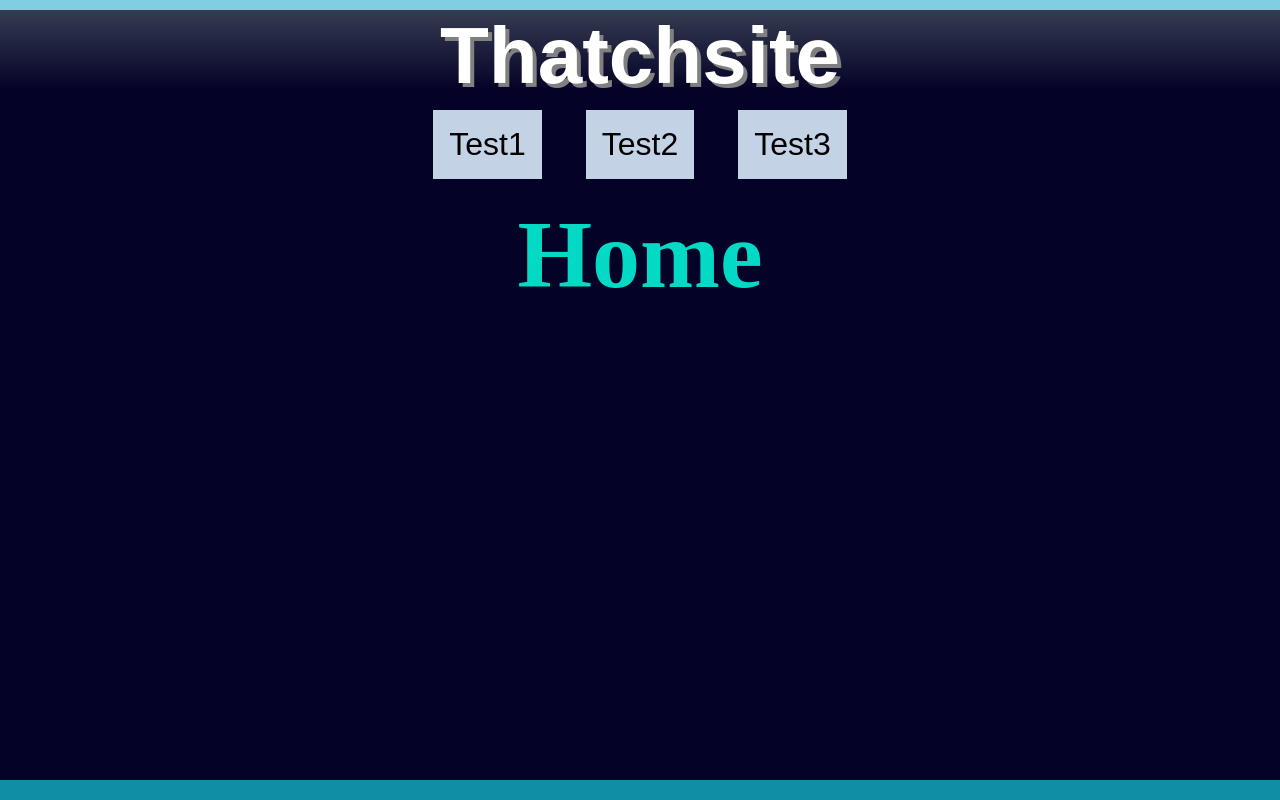
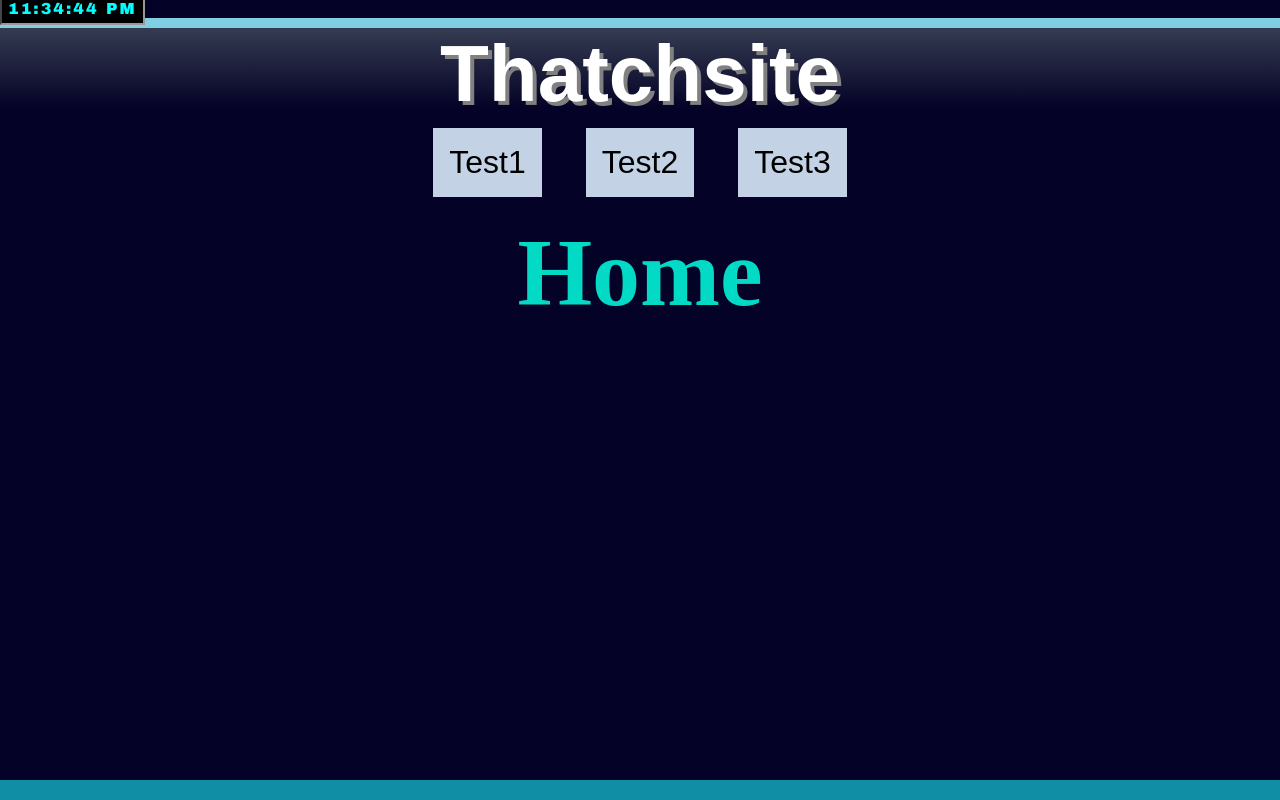
Before and after one commit to FLLwebsite/website, a plain HTML site: page home.html in a window 1280 px wide. Drawn offline with Linux system fonts and the light colour scheme.

Commit message:
Update home.html

```diff
--- a/home.html
+++ b/home.html
@@ -3,6 +3,18 @@
   <head>
 <link rel="shortcut icon" type="image/x-icon" href="favicon.ico">
     <style>
+      .clockStyle {
+	background-color:#000;
+	border:#999 2px inset;
+	padding:6px;
+	color:#0FF;
+	font-family:"Arial Black", Gadget, sans-serif;
+    font-size:16px;
+    font-weight:bold;
+	letter-spacing: 2px;
+	display:inline;
+
+}
 
         .dropbtn {
   background-color: #c3d2e5;
@@ -144,7 +156,36 @@ color: #03dac5;
 
   </head>
     <body>
-
+      <div id="clockDisplay" class="clockStyle"></div>
+<center><script>
+function renderTime() {
+	var currentTime = new Date();
+	var time = "AM";
+	var h = currentTime.getHours();
+	var m = currentTime.getMinutes();
+    var s = currentTime.getSeconds();
+	setTimeout('renderTime()',1000);
+    if (h == 0) {
+		h = 12;
+	} else if (h > 12) {
+		h = h - 12;
+		time="PM";
+	}
+	if (h < 10) {
+		h = "0" + h;
+	}
+	if (m < 10) {
+		m = "0" + m;
+	}
+	if (s < 10) {
+		s = "0" + s;
+	}
+    var myClock = document.getElementById('clockDisplay');
+	myClock.textContent = h + ":" + m + ":" + s + " " + time;
+	myClock.innerText = h + ":" + m + ":" + s + " " + time;
+}
+renderTime();
+</script>
 
 
 
```
